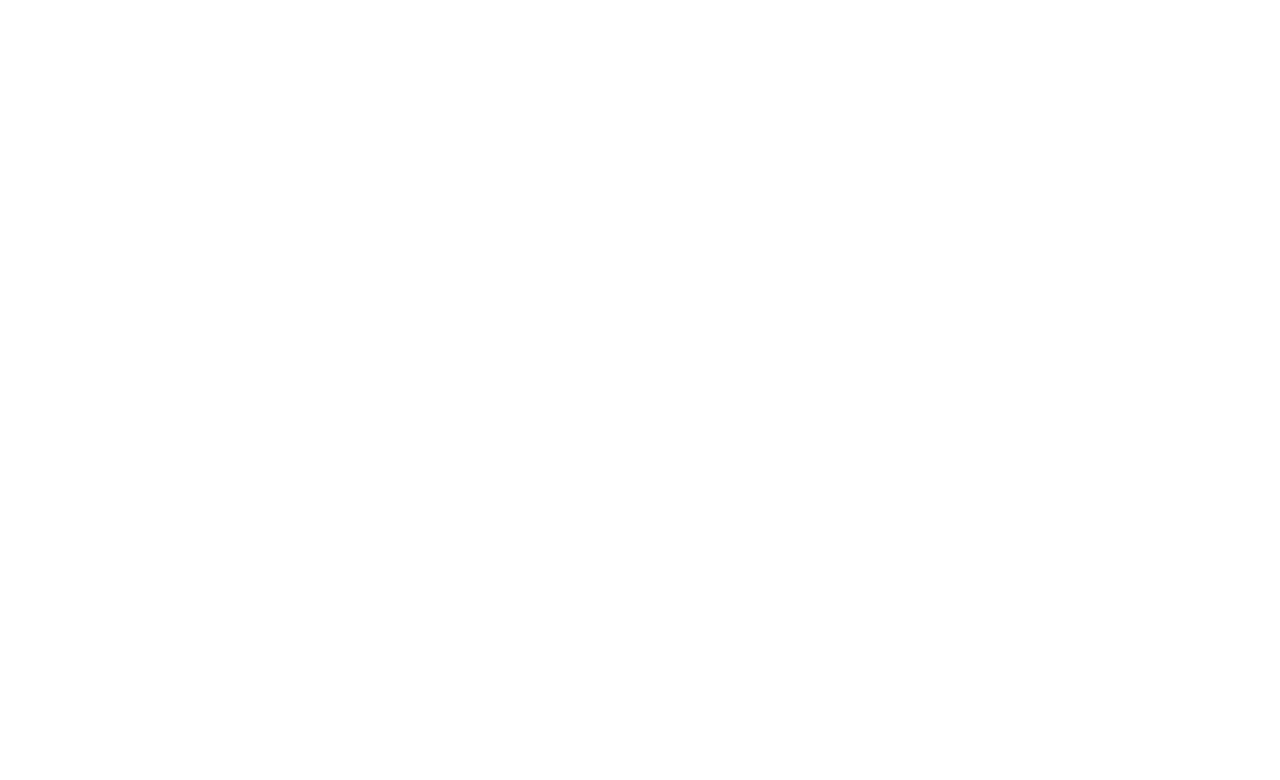
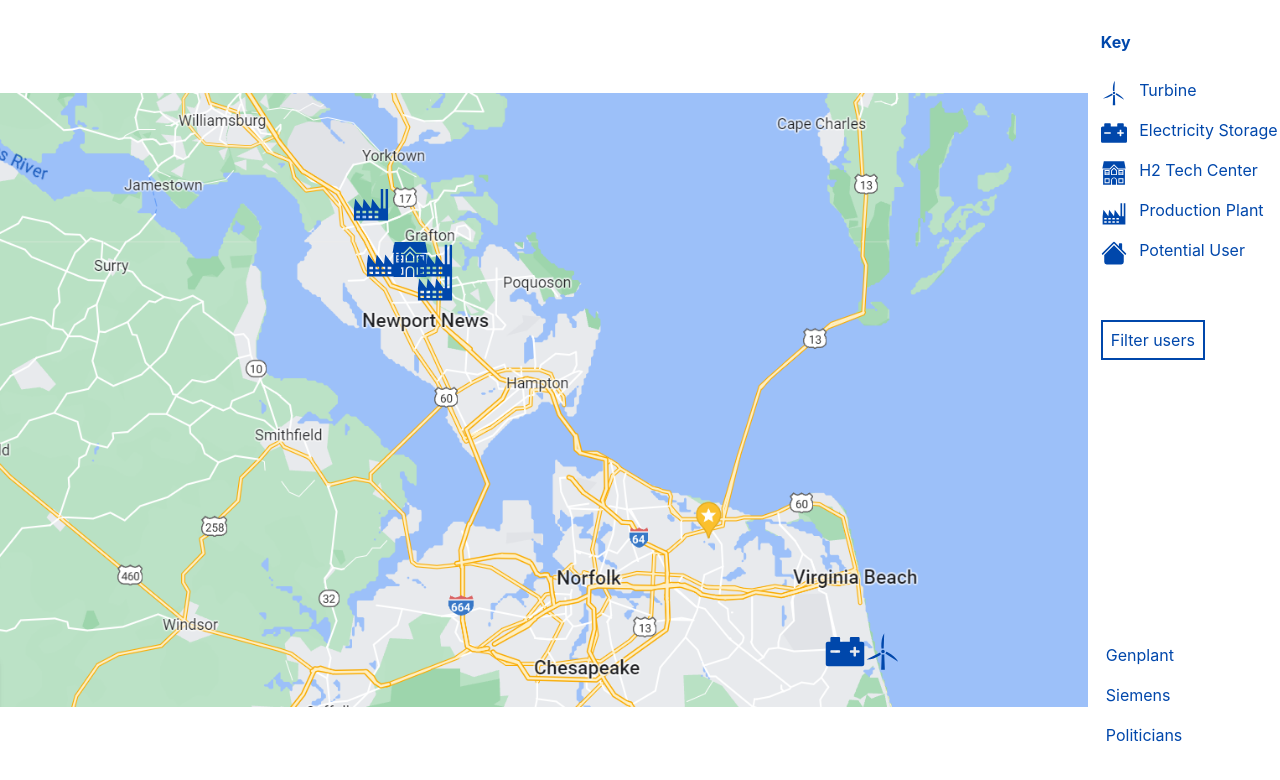
Before and after one commit to marevkeeley/h2tc, a React (Create React App) app: page / in a window 1280 px wide. Before the commit this address had no page. Shown: the top 780 px of the page. Built offline with nearby package versions, Linux system fonts and the light colour scheme.

Commit message:
Trying new route for domain

```diff
--- a/package.json
+++ b/package.json
@@ -1,4 +1,5 @@
 {
+  "homepage": "https://h2tc.org",
   "name": "h2tc",
   "version": "0.1.0",
   "private": true,
--- a/src/App.js
+++ b/src/App.js
@@ -14,7 +14,7 @@ function App() {
     <div>
       <Router>
         <Routes>
-          <Route path="/h2tc" element={<Home />} />
+          <Route path="/" element={<Home />} />
           <Route path="/Screen" element={<Screen />} />
           <Route path="/turbine" element={<Turbine />} />
           <Route path="/genplant" element={<Genplant />} />
```
